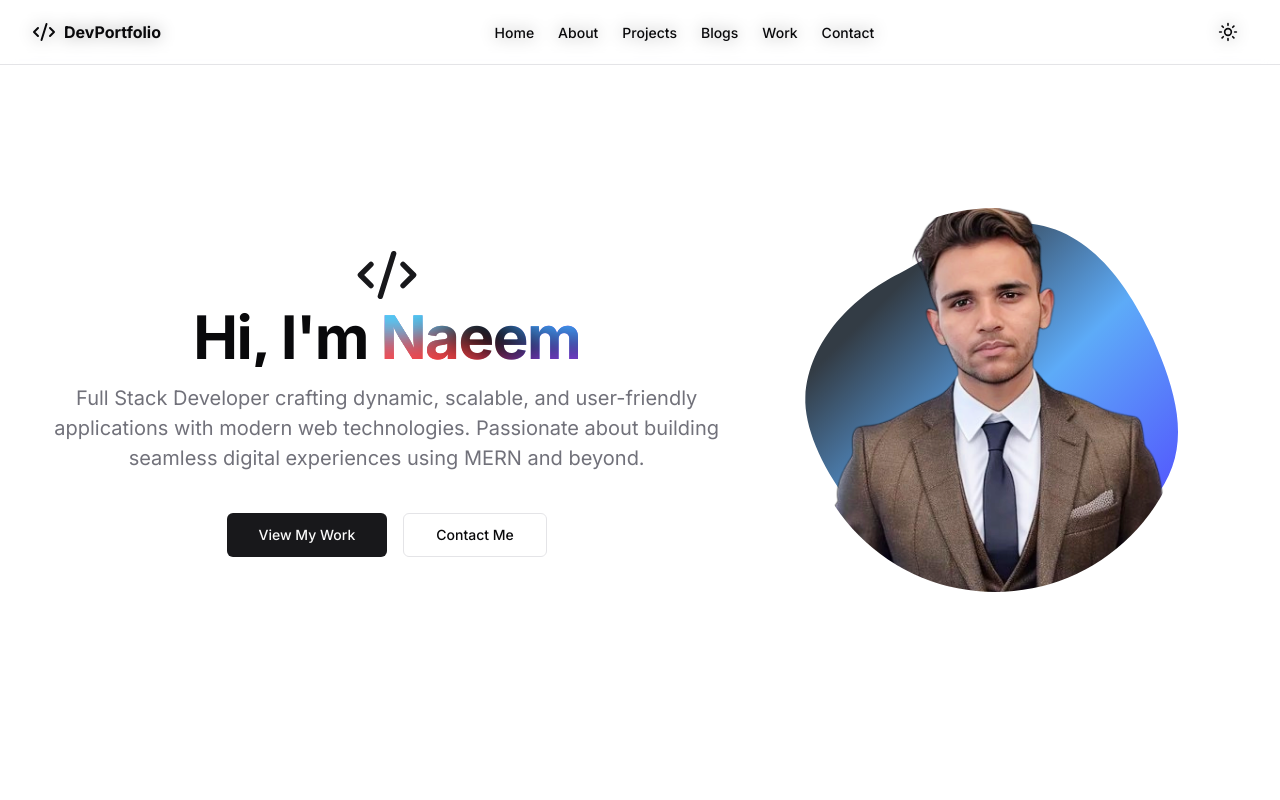
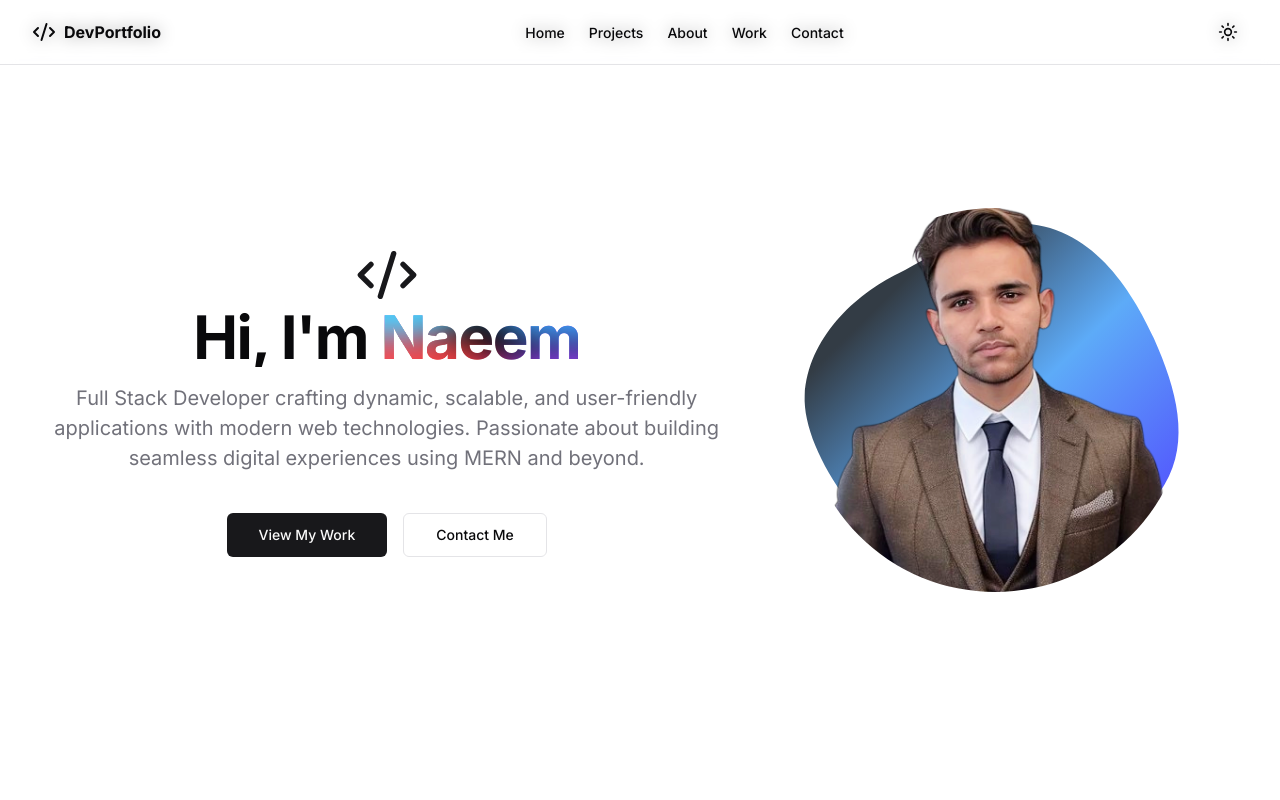
Before and after one commit to naeemkhan9293/work-portfolio, a Next.js app: page / in a window 1280 px wide. Shown: the top 800 px of the page. Built offline with nearby package versions, Linux system fonts and the light colour scheme.

Commit message:
refactor: comment out Blog component and Navbar link, add BlurFade to Hero section

```diff
--- a/src/app/page.tsx
+++ b/src/app/page.tsx
@@ -16,7 +16,7 @@ export default function Home() {
         <Hero />
         <SkillSection />
         <Projects />
-        <Blog />
+        {/* <Blog /> */}
         <Experience />
       </div>
       <Footer />
--- a/src/components/Navbar.tsx
+++ b/src/components/Navbar.tsx
@@ -19,9 +19,9 @@ export function Navbar() {
         <NavigationMenu>
           <ul className="hidden md:flex items-center gap-6">
             <li><Link href="/" className="text-sm font-medium hover:text-primary">Home</Link></li>
+            <li><a href="#projects" className="text-sm font-medium hover:text-primary">Projects</a></li>
             <li><a href="#about" className="text-sm font-medium hover:text-primary">About</a></li>
-            <li><a href="#projects" className="text-sm font-medium hover:text-primary">Projects</a></li>
-            <li><Link href="/blog" className="text-sm font-medium hover:text-primary">Blogs</Link></li>
+            {/* <li><Link href="/blog" className="text-sm font-medium hover:text-primary">Blogs</Link></li> */}
             <li><a href="#work" className="text-sm font-medium hover:text-primary">Work</a></li>
             <li><a href="#contact" className="text-sm font-medium hover:text-primary">Contact</a></li>
           </ul>
--- a/src/components/sections/Hero.tsx
+++ b/src/components/sections/Hero.tsx
@@ -6,6 +6,7 @@ import { BoxReveal } from "../magicui/box-reveal";
 import Image from "next/image";
 import Lottie from "lottie-react";
 import bgGradient from "@/assets/gradient-bg.json";
+import { BlurFade } from "../magicui/blur-fade";
 
 export function Hero() {
   return (
@@ -42,7 +43,12 @@ export function Hero() {
           </div>
         </BoxReveal>
       </div>
-      <div className="col-span-5 row-span-7 row-start-3 row-end-11 relative w-full h-full flex items-center justify-center ">
+      {/* <div className=""> */}
+      <BlurFade
+        delay={0.25 * 0.05}
+        inView
+        className="h-full w-full col-span-5 row-span-7 row-start-3 row-end-11 relative flex items-center justify-center "
+      >
         <Lottie animationData={bgGradient} className="absolute" />
         <div className="relative h-full w-full max-w-sm max-h-[384px] rounded-full">
           <Image
@@ -52,7 +58,8 @@ export function Hero() {
             className="object-cover object-[50%_5%] rounded-full"
           />
         </div>
-      </div>
+      </BlurFade>
+      {/* </div> */}
     </section>
   );
 }
```
